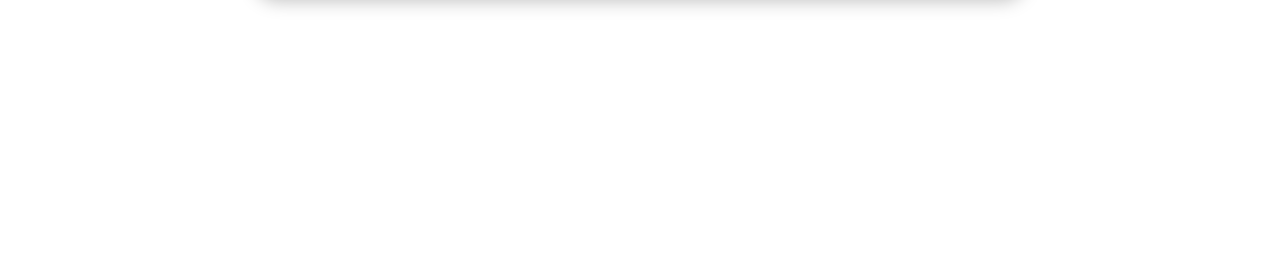
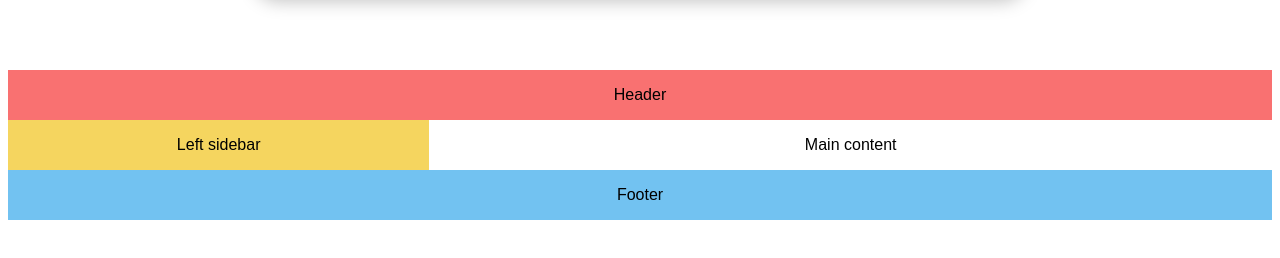
Before and after one commit to huangh32/portfoliotest, a React (Create React App) app: page / in a window 1280 px wide. Shown: the part 504-762 px from the top of the page. Built offline with nearby package versions, Linux system fonts and the light colour scheme.

Commit message:
init aboutme.js

```diff
--- a/package.json
+++ b/package.json
@@ -8,8 +8,10 @@
     "@emotion/react": "^11.10.6",
     "@emotion/styled": "^11.10.6",
     "@mui/material": "^5.11.16",
+    "bootstrap": "^5.2.3",
     "loader-utils": "3.2.1",
     "react": "18.2.0",
+    "react-bootstrap": "^2.7.2",
     "react-dom": "18.2.0",
     "react-scripts": "5.0.1",
     "react-type-animation": "^3.0.1"
--- a/src/App.js
+++ b/src/App.js
@@ -1,6 +1,7 @@
 import "./styles.css";
 import Header from "../src/component/Header/Header";
 import Home from "../src/component/Home/Home";
+import Aboutme from "./component/About/Aboutme";
 
 export default function App() {
   return (
@@ -8,6 +9,7 @@
       <Header />
       <main>
         <Home />
+        <Aboutme />
       </main>
     </div>
   );
--- a/src/component/About/Aboutme.js
+++ b/src/component/About/Aboutme.js
@@ -0,0 +1,18 @@
+import { Fragment } from "react";
+import { Container, Row, Col } from "react-bootstrap";
+
+import classes from "./Aboutme.module.css";
+
+const Aboutme = (props) => {
+  return (
+    <Fragment>
+      <div className={classes.leftsidebargrid}>
+        <header className={classes.header}>Header</header>
+        <main className={classes.maincontent}>Main content</main>
+        <section className={classes.leftsidebar}>Left sidebar</section>
+        <footer className={classes.footer}>Footer</footer>
+      </div>
+    </Fragment>
+  );
+};
+export default Aboutme;
--- a/src/component/About/Aboutme.module.css
+++ b/src/component/About/Aboutme.module.css
@@ -0,0 +1,52 @@
+/* grid container */
+.leftsidebargrid {
+  display: grid;
+  grid-template-columns: 1fr;
+  grid-template-rows: auto 1fr auto;
+  grid-template-areas:
+    "header"
+    "maincontent"
+    "leftsidebar"
+    "footer";
+  margin-top: 5rem;
+}
+
+/* general column padding */
+.leftsidebargrid > * {
+  padding: 1rem;
+}
+
+/* assign columns to grid areas */
+.leftsidebargrid > .header {
+  grid-area: header;
+  background: #f97171;
+  display: inline;
+}
+.leftsidebargrid > .maincontent {
+  grid-area: maincontent;
+  background: #fff;
+}
+.leftsidebargrid > .leftsidebar {
+  grid-area: leftsidebar;
+  background: #f5d55f;
+}
+/* .leftsidebargrid > .right-sidebar {
+  grid-area: right-sidebar;
+  background: #c5ed77;
+} */
+.leftsidebargrid > .footer {
+  grid-area: footer;
+  background: #72c2f1;
+}
+
+/* tablet breakpoint */
+@media (min-width: 768px) {
+  .leftsidebargrid {
+    grid-template-columns: repeat(3, 1fr);
+    grid-template-rows: auto 1fr auto;
+    grid-template-areas:
+      "header header header"
+      "leftsidebar maincontent maincontent"
+      "footer footer footer";
+  }
+}
--- a/src/component/Header/Header.module.css
+++ b/src/component/Header/Header.module.css
@@ -28,6 +28,8 @@
   transform: rotateZ(-5deg) translateY(-4rem) translateX(-1rem);
 }
 
-.MuiToggleButtonGroup-root Toggle_togglegroup__mOhi1 css-1gjgmky-MuiToggleButtonGroup-root{
+.MuiToggleButtonGroup-root
+  Toggle_togglegroup__mOhi1
+  css-1gjgmky-MuiToggleButtonGroup-root {
   margin-left: 15pt;
 }
--- a/src/component/Header/Toggle.module.css
+++ b/src/component/Header/Toggle.module.css
@@ -1,12 +1,11 @@
-
-.togglegroup{
+.togglegroup {
   cursor: pointer;
   font: inherit;
   border: none;
   color: black;
   padding: 0.75rem 3rem;
   display: flex;
-    position:fixed;
+  position: fixed;
   padding: 1rem;
   box-shadow: 0 2px 8px rgba(0, 0, 0, 0.25);
   background-color: white;
--- a/src/component/Home/Summary.js
+++ b/src/component/Home/Summary.js
@@ -1,7 +1,7 @@
 import React, { Fragment } from "react";
-import { TypeAnimation } from 'react-type-animation';
+import { TypeAnimation } from "react-type-animation";
 import classes from "./Summary.module.css";
-import Button from '@mui/material/Button';
+import Button from "@mui/material/Button";
 
 const Summary = (props) => {
   return (
@@ -14,16 +14,19 @@
         results.
       </p>
       <p>
-        Proficient in       <TypeAnimation sequence={[
-    'Frontend Development',
-    500,
-    'ETL', //  Continuing previous Text
-    500,
-    'Data Conversion',
-    500
-  ]}
-  style={{ fontSize: '13pt' }}
-  repeat={Infinity}/>
+        Proficient in{" "}
+        <TypeAnimation
+          sequence={[
+            "Frontend Development",
+            500,
+            "ETL", //  Continuing previous Text
+            500,
+            "Data Conversion",
+            500,
+          ]}
+          style={{ fontSize: "13pt" }}
+          repeat={Infinity}
+        />
       </p>
       {/* <Button><a className= {classes.button} href="src\component\Home\Hannah_Huang_Resume.pdf"download="Hannah_Huang_CV.pdf" >Download CV</a></Button> */}
     </section>
```
Also changed, not shown: src/component/Header/Toggle.js (+8 -11 lines), 1 other file (tests, documents, lock files or other folders). Lines whose indentation alone changed are shown as unchanged.
